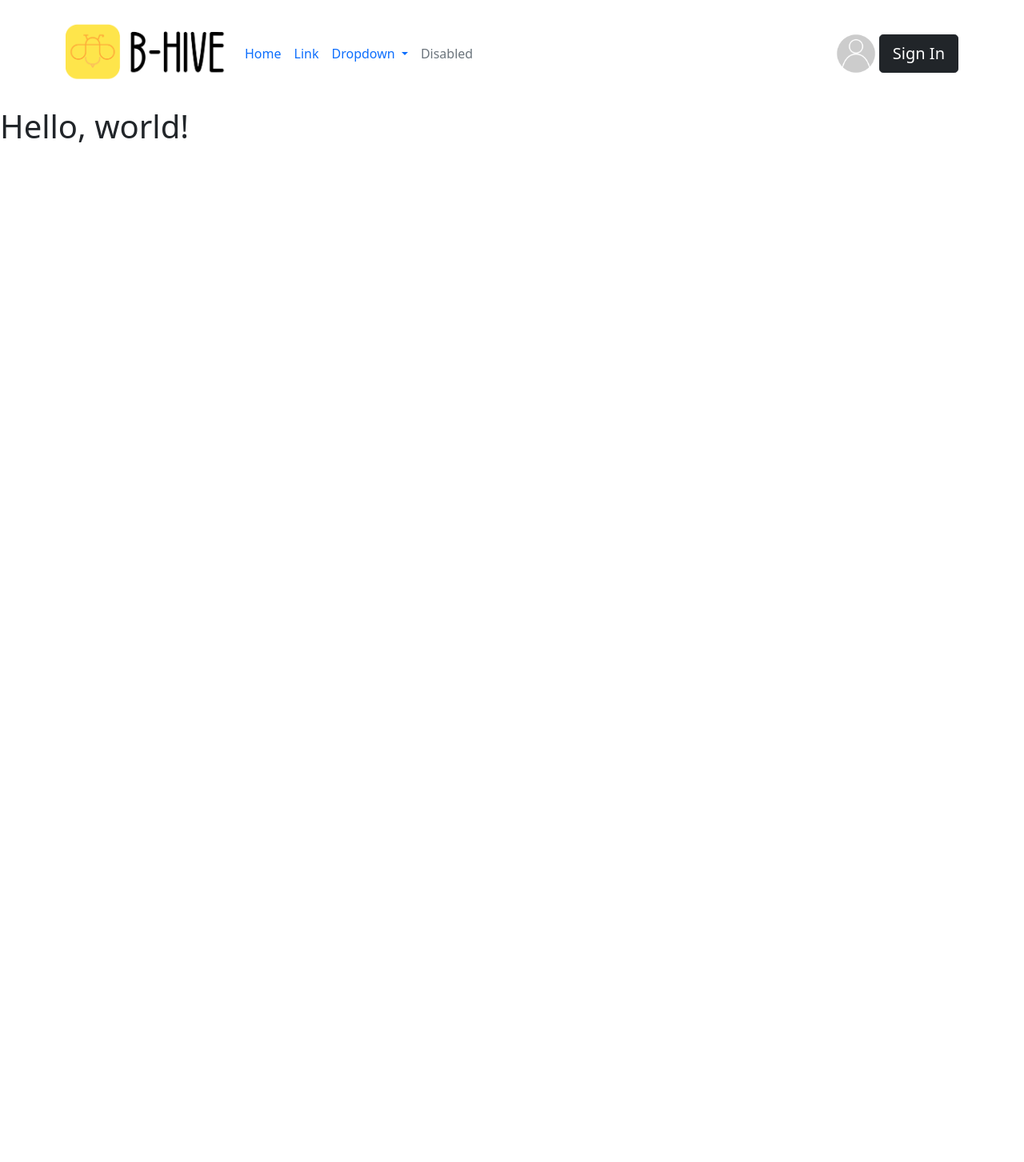
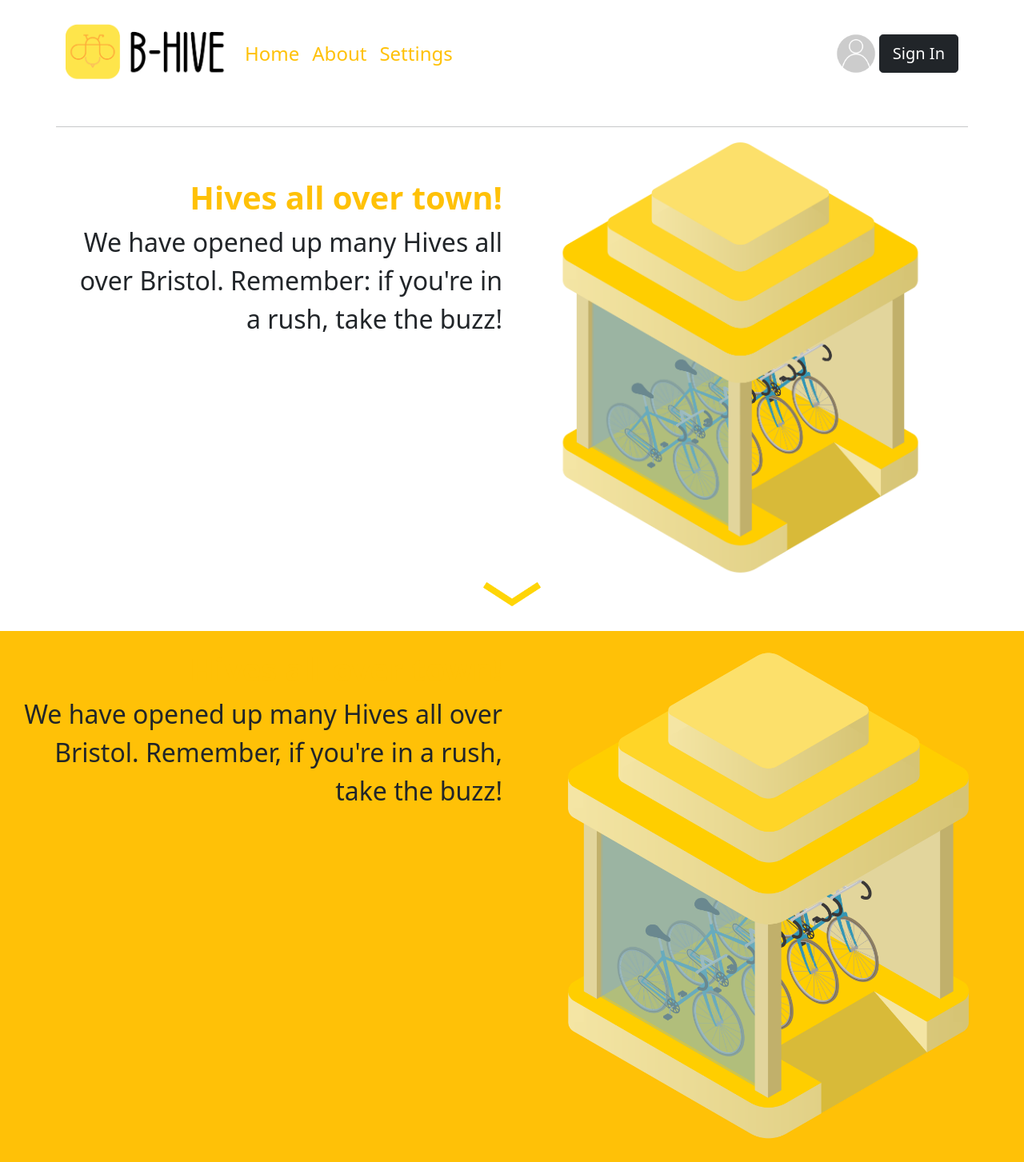
Before and after one commit to AndersonIrawan/HiveSite, a plain HTML site: page index.html in a window 1280 px wide. Shown: the whole page at 80% size. Before the commit the page ends 800 px from the top, so only its background shows below. Drawn offline with nearby package versions, Linux system fonts and the light colour scheme.

Commit message:
added stuff

```diff
--- a/index.html
+++ b/index.html
@@ -15,7 +15,7 @@
 
     <!-- Navigation Bar -->
 
-    <nav class="navbar navbar-expand-lg py-4">
+    <nav class="navbar navbar-expand-lg py-4 navbar-light">
         <div class="container">
           <a class="navbar-brand" href="#"><img src="images/logo-title.png" class="title"></a>
           <button class="navbar-toggler" type="button" data-bs-toggle="collapse" data-bs-target="#navbarSupportedContent" aria-controls="navbarSupportedContent" aria-expanded="false" aria-label="Toggle navigation">
@@ -24,36 +24,68 @@
           <div class="collapse navbar-collapse" id="navbarSupportedContent">
             <ul class="navbar-nav me-auto mb-2 mb-lg-0">
               <li class="nav-item">
-                <a class="nav-link active" aria-current="page" href="#">Home</a>
+                <a class="nav-link active text-warning fs-4 montserrat" aria-current="page" href="#">Home</a>
               </li>
               <li class="nav-item">
-                <a class="nav-link" href="#">Link</a>
-              </li>
-              <li class="nav-item dropdown">
-                <a class="nav-link dropdown-toggle" href="#" id="navbarDropdown" role="button" data-bs-toggle="dropdown" aria-expanded="false">
-                  Dropdown
-                </a>
-                <ul class="dropdown-menu" aria-labelledby="navbarDropdown">
-                  <li><a class="dropdown-item" href="#">Action</a></li>
-                  <li><a class="dropdown-item" href="#">Another action</a></li>
-                  <li><hr class="dropdown-divider"></li>
-                  <li><a class="dropdown-item" href="#">Something else here</a></li>
-                </ul>
+                <a class="nav-link active text-warning fs-4 montserrat" aria-current="page" href="#">About</a>
               </li>
               <li class="nav-item">
-                <a class="nav-link disabled" href="#" tabindex="-1" aria-disabled="true">Disabled</a>
+                <a class="nav-link active text-warning fs-4 montserrat" aria-current="page" href="#">Settings</a>
               </li>
             </ul>
-            <form class="d">
+            <div class="text-end">
               <img src="images/profile-picture-01.png" class="profile-picture">
               <button class="btn btn-lg btn-dark">Sign In</button>
-            </form>
+            </div>
           </div>
         </div>
       </nav>
 
     <!-- Main Body -->
-    <h1 class="monserrat">Hello, world!</h1>
+    <div class="container py-4">
+
+      <div class="row">
+
+        <hr>
+
+        <div class="col-6">
+          <br><br>
+              <h1 class="fs-1 fw-bolder text-left montserrat text-warning text-end"> Hives all over town!</h1>
+              <p class="fs-2 text-right montserrat text-end">We have opened up many Hives all over Bristol. Remember: if you're in a rush, take the buzz!</p>
+        </div>
+
+        <div class="col-6 text-center">
+              <img src="images/bikestand.png" class="float-start img-fluid">
+        </div>
+
+      </div>
+
+      <div class="row">
+
+        <div class="col-12  text-center d-grid">
+              <button class="btn"><img src="images/arrow.png" height="30"></button>
+        </div>
+
+      </div>
+
+    </div>
+
+    <div class="container-fluid bg-warning py-4">
+
+      <div class="row">
+
+        <div class="col-6">
+              <h1 class="fs-1 fw-bolder text-left montserrat text-warning text-end"> Hives all over town!</h1>
+              <p class="fs-2 text-right montserrat text-end">We have opened up many Hives all over Bristol. Remember, if you're in a rush, take the buzz!</p>
+        </div>
+
+        <div class="col-6 text-center">
+              <img src="images/bikestand.png" class="float-start img-fluid">
+        </div>
+
+      </div>
+
+    </div>
 
     <!-- Optional JavaScript; choose one of the two! -->
 
--- a/styles.css
+++ b/styles.css
@@ -6,13 +6,17 @@
     max-width: 50px;
 }
 
+.bikestand {
+    max-width: 500px;
+}
+
 @font-face {
-    src: url("webfonts/Montserrat-SemiBold.ttf");
+    src: url(webfonts/Montserrat-SemiBold.ttf);
     font-family: Montserrat;
 }
 
 montserrat {
-    font-family: Montserrat, 'Trebuchet MS',
+    font-family: Montserrat, 'Times New Roman',
     'Lucida Sans Unicode', 'Lucida Grande',
     'Lucida Sans', Arial, sans-serif;
 }
```
Also changed, not shown: images/arrow.png (added).
